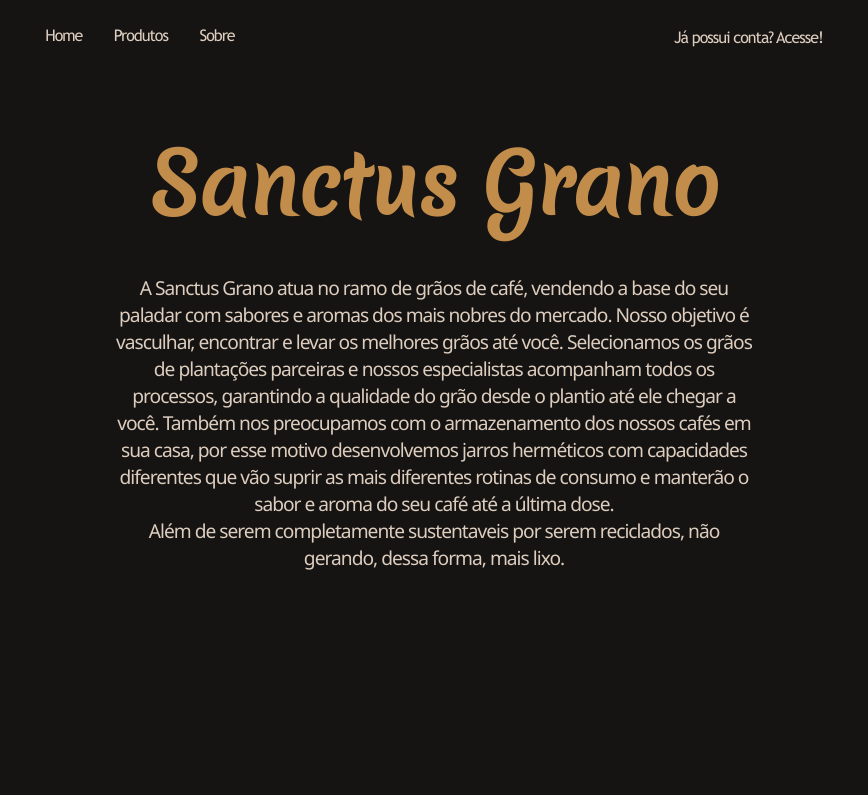
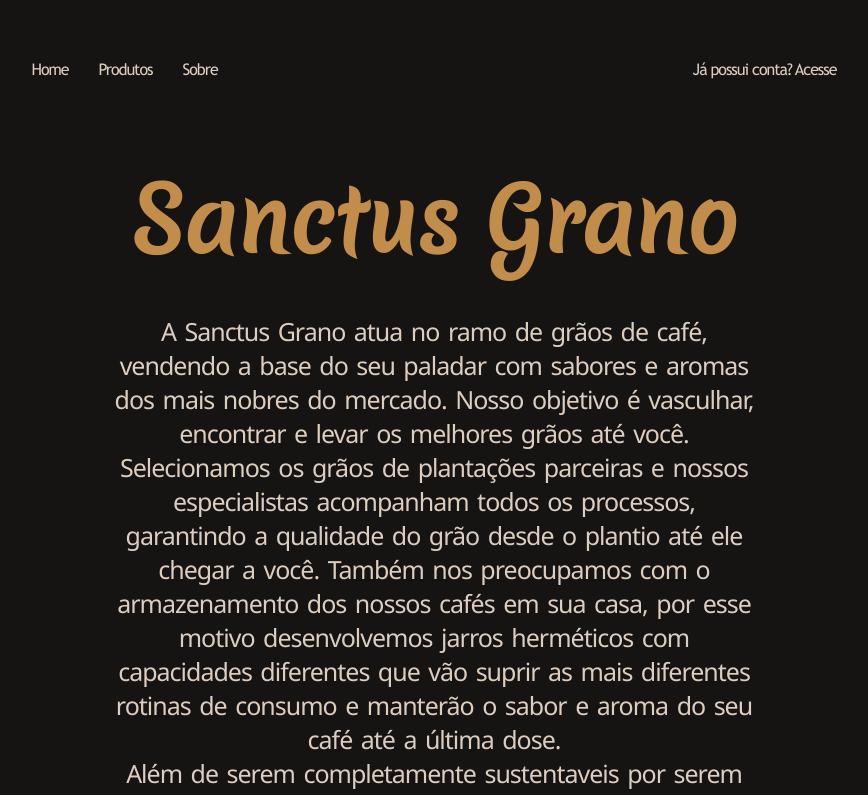
Before and after one commit to RoneiCarlos/projeto-3-si, a PHP site: page /sobre.html in a window 1280 px wide. Shown: the top 795 px of the page, without its empty margins (206-1074 px from the left). Run offline with PHP 8.4, Linux system fonts and the light colour scheme.

Commit message:
Dimensões alteradas de porcentagem para pixels

```diff
--- a/sobre.css
+++ b/sobre.css
@@ -47,15 +47,15 @@
     justify-content: space-around;
     align-content: space-around;
     color: #DDCDBF;
-    padding-top: 1%;
+    padding-top: 30px;
 }
 
 .spacin {
-    padding-right: 25%;
+    padding-right: 30px;
 }
 
 .baixacess {
-    padding-block-start: 10%;
+    padding-block-start: 30px;
 }
 
 .h1 {
@@ -63,7 +63,7 @@
     color: #C28D4B;
     text-align: center;
     padding:  5rem 0rem 2rem 0rem;
-    font-size: 500%;
+    font-size: 85px;
 }
 
 .p {
@@ -71,9 +71,8 @@
     color: #DDCDBF;
     text-align: center;
     padding: 0rem 20rem 0rem 20rem;
-    font-size: 120%;
-    word-spacing: 125%;
-    letter-spacing: 10%;
+    font-size: 25px;
+    word-spacing: 3px;
 }
 
 .centralizado {
--- a/sobre.html
+++ b/sobre.html
@@ -1,5 +1,5 @@
 <!DOCTYPE html>
-<html lang="en">
+<html lang="pt-BR">
 <head>
     <meta charset="UTF-8">
     <meta http-equiv="X-UA-Compatible" content="IE=edge">
@@ -17,7 +17,7 @@
                     <li>Sobre</li>
                 </ul>
                 <ul>
-                    <li class="baixacess">Já possui conta? Acesse!</li>
+                    <li class="baixacess">Já possui conta? Acesse</li>
                 </ul>
             </nav>
             <h1 class="h1 centralizado">Sanctus Grano</h1>
```
Also changed, not shown: other parts of sobre.css (+26 -20 lines).
